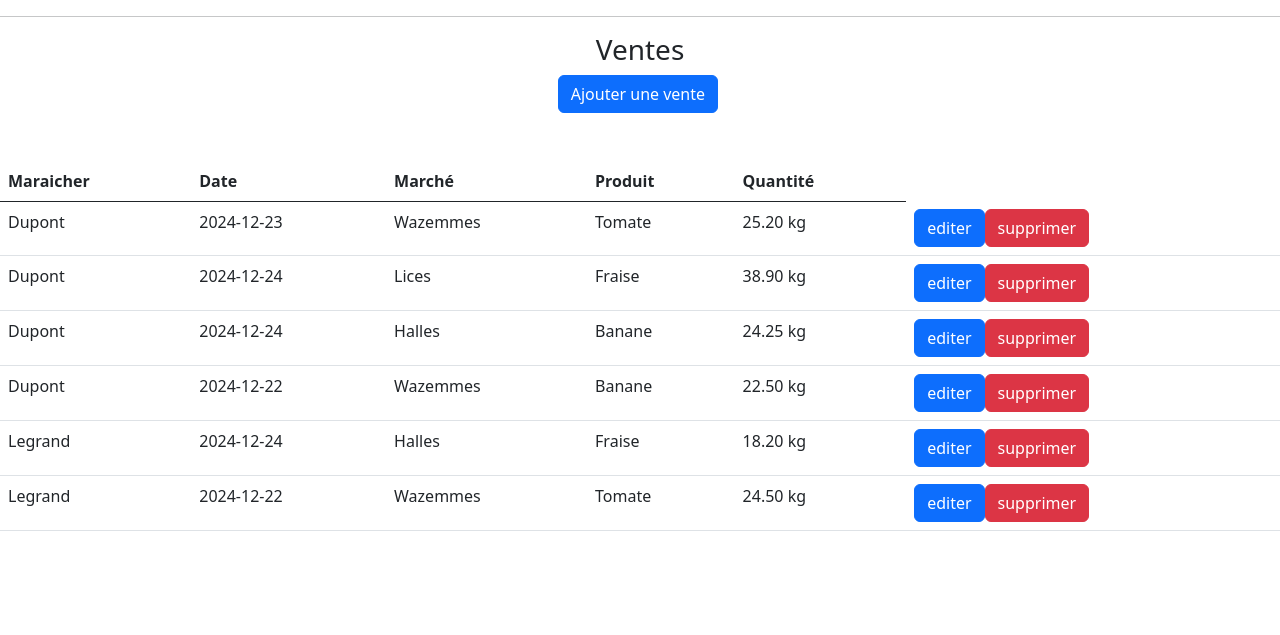
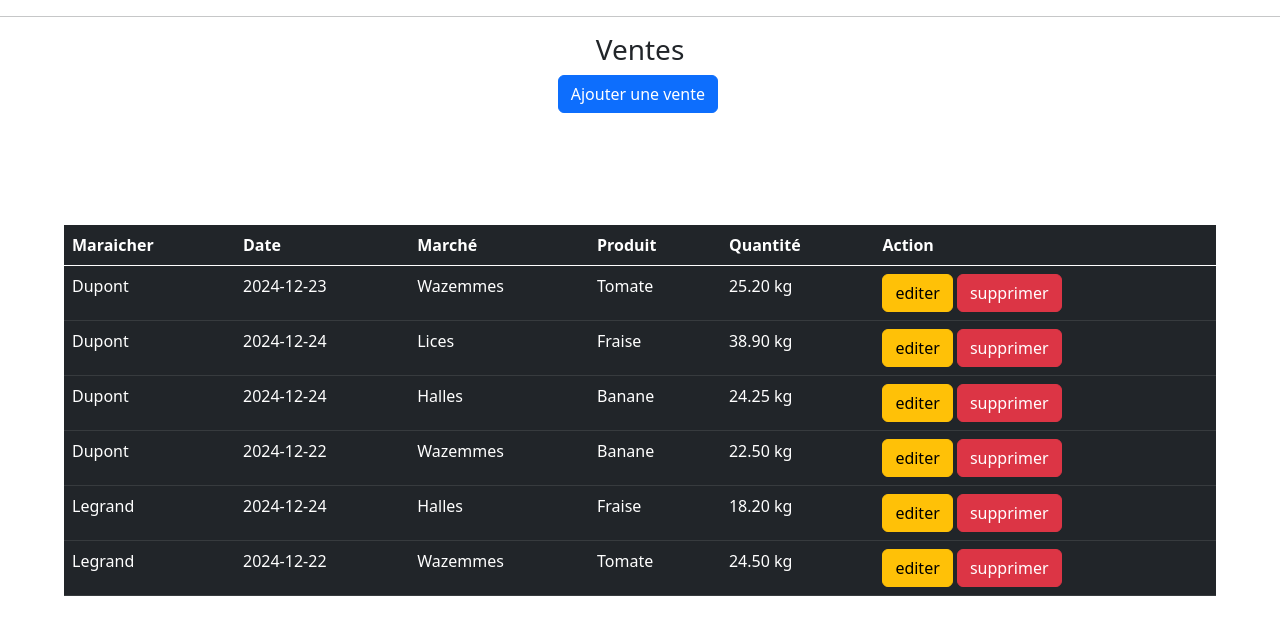
Before and after one commit to bdidier3/SAE1_04, a Flask app: page /ventes/show in a window 1280 px wide. Shown: the part 64-699 px from the top of the page. Run offline with Flask 3, Linux system fonts and the light colour scheme; data comes from the database, SQL or seed files in the repository; some libraries are stand-ins or nearby versions.

Commit message:
bootstrap

```diff
--- a/templates/typemarche/etat_typemarche.html
+++ b/templates/typemarche/etat_typemarche.html
@@ -18,9 +18,9 @@
 <h1>Etat des types de marchés</h1>
 
 <p>Sur les <strong>{{nb_place_total_tm.type_marche_tot}}</strong>, il y a <strong>{{nb_place_total_tm.nb_place_tot}}</strong> places au total, et il y a un total de surface de <strong>{{nb_place_total_tm.nb_surface_tot}}</strong> m2.<p>
-
+<div class="div_tb_bootstrap">
 {% if typemarche | length >= 1 %}
-    <table>
+    <table class="table table-dark">
         <tr>
             <th>ID</th><th>Nom</th><th>Lieu</th><th>Nombre de places</th><th>Surface</th>
         </tr>
@@ -44,7 +44,7 @@
 {% else %}
     <h2> la liste des types de marchés est vide</h2>
 {% endif %}
-
+</div>
 
 
 
--- a/templates/ventes/show_ventes.html
+++ b/templates/ventes/show_ventes.html
@@ -14,11 +14,11 @@
     </div>
     </div>
     <br><br>
-
-<table class="table">
+<div class="div_tb_bootstrap">
+<table class="table table-dark">
     <thead class="thead-dark">
         <tr>
-            <th>Maraicher</th><th>Date</th><th>Marché</th><th>Produit</th><th>Quantité</th>
+            <th>Maraicher</th><th>Date</th><th>Marché</th><th>Produit</th><th>Quantité</th><th>Action</th>
         </tr>
     </thead>
     <tbody>
@@ -32,8 +32,8 @@
                   <td>{{ ligne.libelle_produit}}</td>
                   <td>{{ ligne.quantitee}} kg</td>
                   <td>
-                      <a class="btn btn-primary" href="/ventes/edit?id_vente={{ ligne.id_vente }}">editer</>
-                      <a class="btn btn-danger" href="/ventes/delete?id_vente={{ ligne.id_vente }}" >supprimer</>
+                      <a class="btn btn-warning" href="/ventes/edit?id_vente={{ ligne.id_vente }}">editer</a>
+                      <a class="btn btn-danger" href="/ventes/delete?id_vente={{ ligne.id_vente }}" >supprimer</a>
                   </td>
            </tr>
         {% endfor %}
@@ -47,3 +47,4 @@
     </tbody>
 </table>
 {% endblock %}
+</div>
```
Also changed, not shown: templates/ventes/etat_ventes.html (+6 -5 lines).
